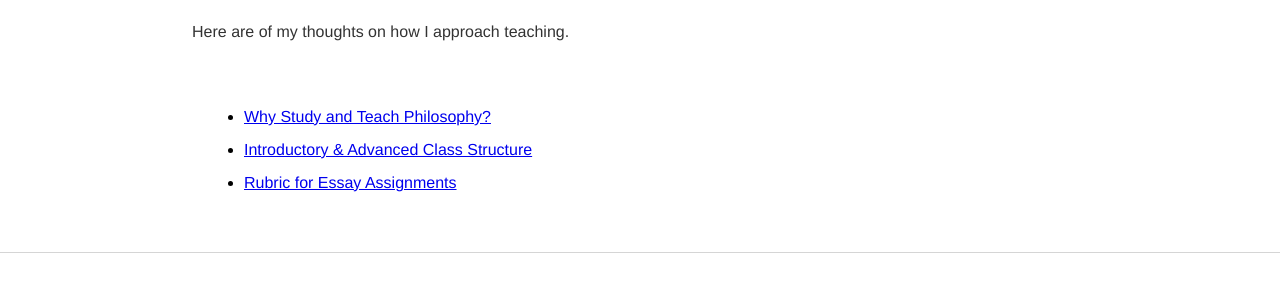
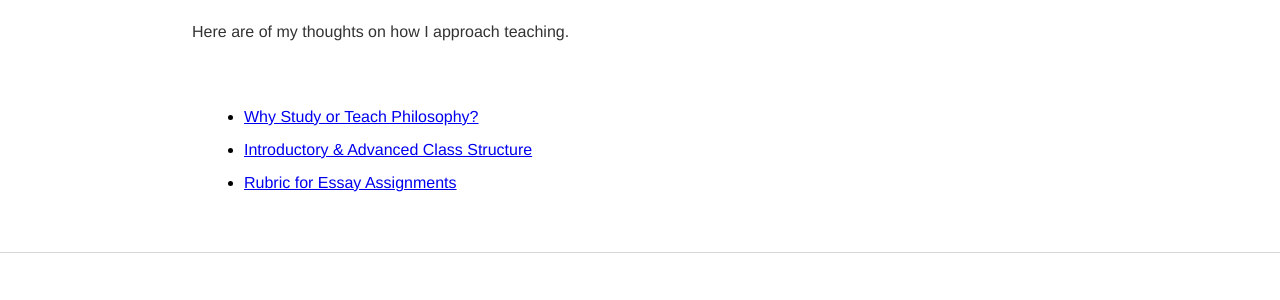
Before and after one commit to kevinjpatton/kevinjpatton.github.io, a Jekyll site: the page built from teaching/index.html, in a window 1280 px wide. Shown: the part 765-1065 px from the top of the page. Built offline with Jekyll 4.4.1, drawn with Linux system fonts in a browser that asks for light colours; Markdown is read by kramdown in place of the engine named in the settings.

Commit message:
Update index.html

```diff
--- a/teaching/index.html
+++ b/teaching/index.html
@@ -17,7 +17,7 @@
 <h2>Teaching Theory</h2>
 <p>Here are of my thoughts on how I approach teaching.</p>
 <ul class="standard-list">
-  <li><a href="/teaching/pedagogy/why_philosophy.html">Why Study and Teach Philosophy?</a></li>
+  <li><a href="/teaching/pedagogy/why_philosophy.html">Why Study or Teach Philosophy?</a></li>
   <li><a href="/teaching/pedagogy/class_structure.html">Introductory & Advanced Class Structure</a></li>
   <li><a href="/teaching/pedagogy/rubric.html">Rubric for Essay Assignments</a></li>
 </ul>
```
